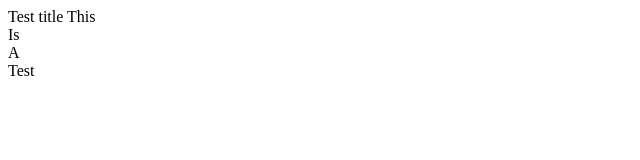
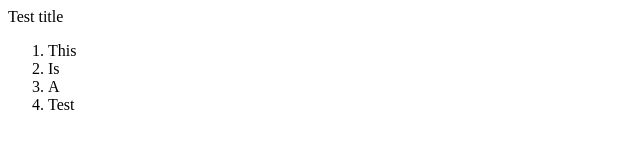
Before and after one commit to chrismichele/testv1, a plain HTML site: page index.html in a window 1280 px wide. Shown: the whole page, without its empty margins (0-640 px from the left). Drawn offline with Linux system fonts and the light colour scheme.

Commit message:
Update index.html
Converted line breaks to ordered list.

```diff
--- a/index.html
+++ b/index.html
@@ -2,9 +2,11 @@
 <html>
   <head>Test title</head>
   <body>
-    This<br>
-    Is<br>
-    A<br>
-    Test<br>
+    <ol>
+      <li>This</li>
+      <li>Is</li>
+      <li>A</li>
+      <li>Test</li>
+    </ol>
   </body>
 </html>
```
